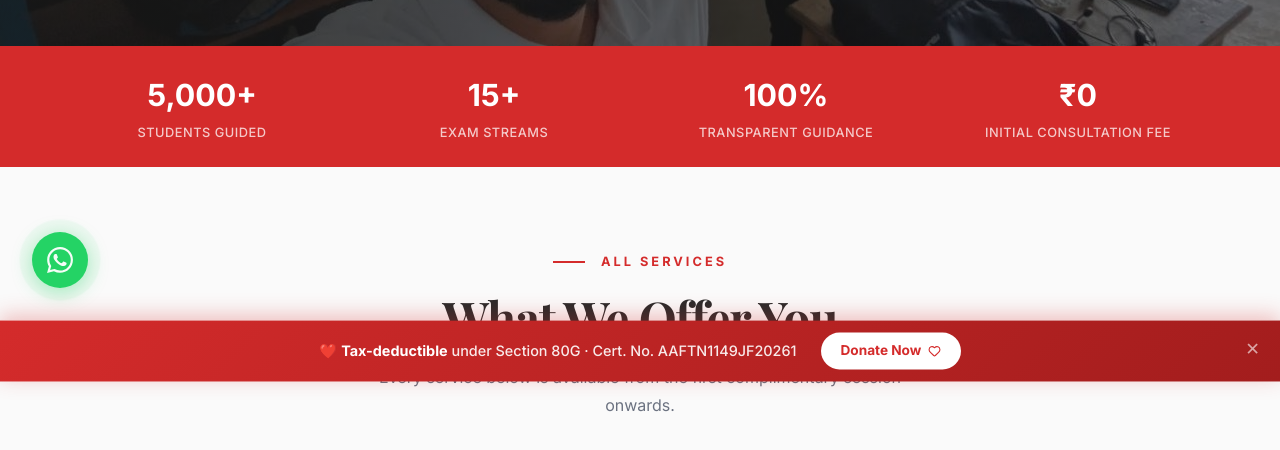
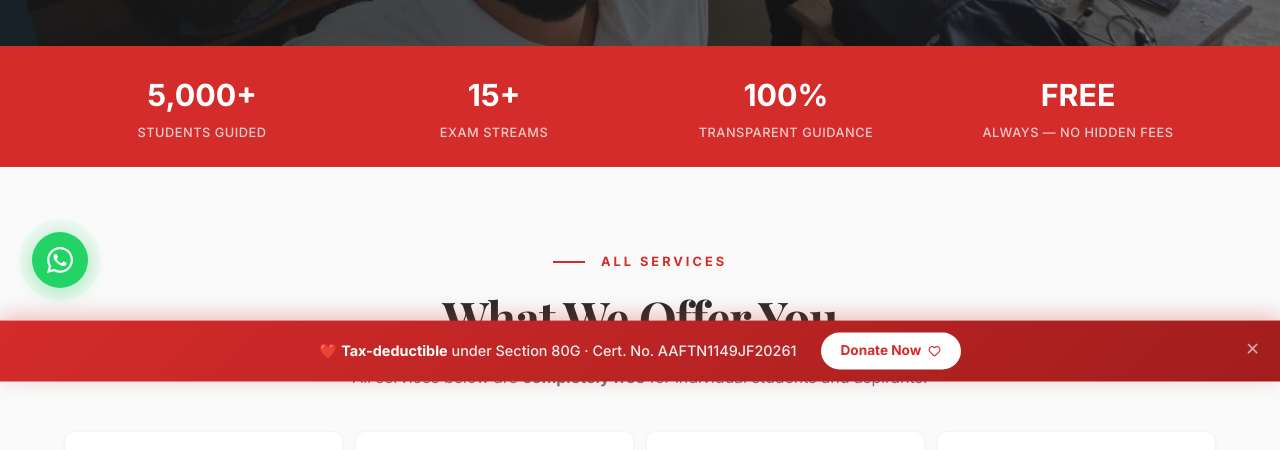
Before and after one commit to MASUMNEXZEN/nexzen-foundation, a Next.js app: page /consultancy/individual in a window 1280 px wide. Shown: the part 480-930 px from the top of the page. Built offline with nearby package versions, Linux system fonts and the light colour scheme; a web font is replaced by a local one.

Commit message:
feat: individual consultancy is now completely free

```diff
--- a/src/app/consultancy/individual/page.js
+++ b/src/app/consultancy/individual/page.js
@@ -14,7 +14,7 @@ const stats = [
   { value: '5,000+', label: 'Students Guided' },
   { value: '15+',    label: 'Exam Streams' },
   { value: '100%',   label: 'Transparent Guidance' },
-  { value: '₹0',     label: 'Initial Consultation Fee' },
+  { value: 'FREE',   label: 'Always — No Hidden Fees' },
 ];
 
 const services = [
@@ -75,10 +75,10 @@ const streamAdvisory = [
 ];
 
 const feeItems = [
-  'Initial session: Complimentary',
-  'Subsequent sessions: Discussable',
-  'Package rates available for students',
-  'Concession for economically weaker sections',
+  'All individual consultancy sessions: Completely Free',
+  'No hidden charges, no registration fee, no session fee',
+  'No commitment required — consult as many times as needed',
+  'Available to every student regardless of financial background',
 ];
 
 export default function IndividualConsultancy() {
@@ -123,7 +123,7 @@ export default function IndividualConsultancy() {
           <div className="text-center reveal" style={{ marginBottom: '2.5rem' }}>
             <div className="section-label" style={{ justifyContent: 'center' }}>ALL SERVICES</div>
             <h2 className="section-title">What We Offer You</h2>
-            <p style={{ maxWidth: '580px', margin: '0 auto', color: 'var(--nex-grey-500)' }}>Every service below is available from the first complimentary session onwards.</p>
+            <p style={{ maxWidth: '580px', margin: '0 auto', color: 'var(--nex-grey-500)' }}>All services below are <strong>completely free</strong> for individual students and aspirants.</p>
           </div>
           <div className="reveal" style={{ display: 'grid', gridTemplateColumns: 'repeat(auto-fill, minmax(240px, 1fr))', gap: '0.75rem' }}>
             {services.map(s => (
@@ -243,7 +243,7 @@ export default function IndividualConsultancy() {
               { icon: <ShieldCheck size={20} />, title: 'Zero Commission', desc: 'Our advice is unconditionally in your interest.' },
               { icon: <Star size={20} />, title: 'Honest Advisory', desc: 'We tell you which college NOT to join — the advice most never get.' },
               { icon: <Zap size={20} />, title: 'Evidence-Based', desc: 'Every recommendation backed by data and cut-off trends.' },
-              { icon: <Users size={20} />, title: 'Inclusive Fees', desc: 'Income-sensitive — no student is turned away for financial reasons.' },
+              { icon: <Users size={20} />, title: 'Always Free', desc: 'Individual consultancy is completely free — every session, every time.' },
             ].map(p => (
               <div key={p.title} className="card reveal" style={{ padding: '1.5rem', display: 'flex', gap: '1rem', alignItems: 'flex-start' }}>
                 <div style={{ background: 'var(--nex-red-light)', borderRadius: '10px', padding: '0.6rem', color: 'var(--nex-red)', flexShrink: 0 }}>{p.icon}</div>
@@ -259,12 +259,13 @@ export default function IndividualConsultancy() {
 
       {/* Fee */}
       <section className="container" style={{ padding: '4rem 0', maxWidth: '600px', margin: '0 auto' }}>
-        <div className="card reveal text-center" style={{ padding: '3rem', border: '2px solid var(--nex-red)' }}>
-          <div style={{ background: 'var(--nex-red-light)', width: '64px', height: '64px', borderRadius: '16px', display: 'flex', alignItems: 'center', justifyContent: 'center', margin: '0 auto 1.5rem', color: 'var(--nex-red)' }}>
-            <GraduationCap size={30} />
+        <div className="card reveal text-center" style={{ padding: '3rem', border: '2px solid var(--nex-red)', background: 'var(--nex-red-light)' }}>
+          <div style={{ background: 'var(--nex-red)', width: '72px', height: '72px', borderRadius: '50%', display: 'flex', alignItems: 'center', justifyContent: 'center', margin: '0 auto 1.5rem', color: 'white' }}>
+            <GraduationCap size={34} />
           </div>
-          <h3 style={{ fontSize: '1.3rem', marginBottom: '0.5rem' }}>Fee Structure</h3>
-          <p style={{ color: 'var(--nex-grey-500)', marginBottom: '1.5rem', fontSize: '0.95rem' }}>Flexible, income-sensitive, and agreed transparently before engagement begins.</p>
+          <div style={{ fontSize: '3rem', fontWeight: 900, color: 'var(--nex-red)', lineHeight: 1, marginBottom: '0.5rem' }}>FREE</div>
+          <h3 style={{ fontSize: '1.2rem', marginBottom: '0.5rem', color: 'var(--nex-charcoal)' }}>Individual Consultancy is Completely Free</h3>
+          <p style={{ color: 'var(--nex-grey-500)', marginBottom: '1.75rem', fontSize: '0.95rem' }}>No session fees. No registration. No hidden charges. NexZen Foundation believes every student deserves the same quality of guidance — regardless of financial background.</p>
           <div style={{ display: 'flex', flexDirection: 'column', gap: '0.75rem', textAlign: 'left' }}>
             {feeItems.map(f => (
               <div key={f} style={{ display: 'flex', gap: '0.6rem', alignItems: 'center' }}>
--- a/src/app/consultancy/page.js
+++ b/src/app/consultancy/page.js
@@ -40,6 +40,7 @@ export default function ConsultancyLanding() {
                 <GraduationCap size={40} />
               </div>
               <h2 style={{ fontSize: '1.6rem', marginBottom: '0.75rem', color: 'var(--nex-charcoal)' }}>I am a Student / Individual</h2>
+              <div style={{ display: 'inline-block', background: 'var(--nex-red)', color: 'white', fontSize: '0.8rem', fontWeight: 800, padding: '0.25rem 0.9rem', borderRadius: '50px', marginBottom: '0.75rem', letterSpacing: '0.5px' }}>COMPLETELY FREE</div>
               <p style={{ color: 'var(--nex-grey-500)', fontSize: '1rem', lineHeight: 1.7, marginBottom: '2rem' }}>
                 Career mapping, college selection, board advisory, entrance exam strategy, scholarship guidance — personalised for your journey.
               </p>
```
